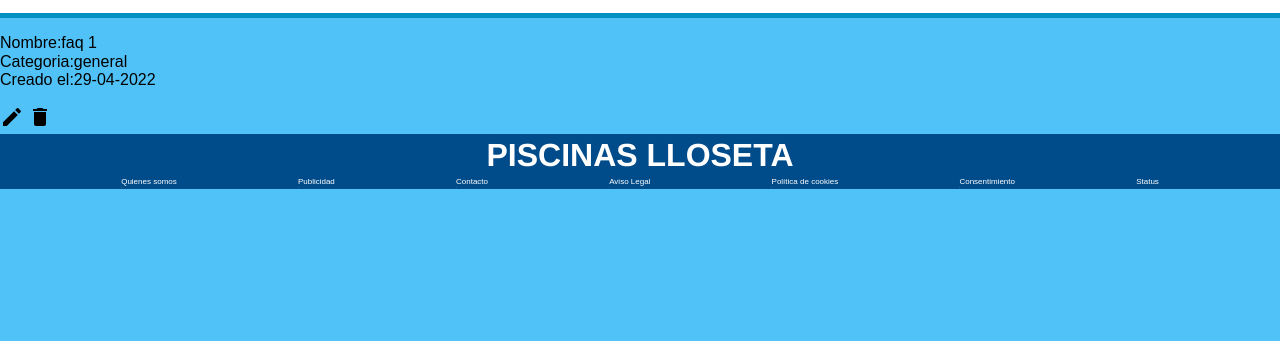
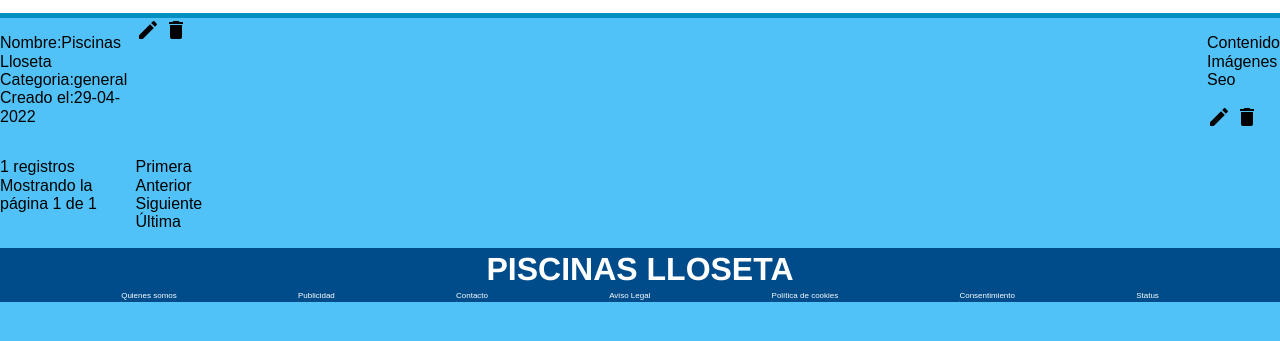
Before and after one commit to SergiHoms/piscina-web, a website built with webpack: page paneldeadministración.html in a window 1280 px wide. Shown: the part 61-402 px from the top of the page. Built offline with nearby package versions, Linux system fonts and the light colour scheme.

Commit message:
changes++

```diff
--- a/paneldeadministración.html
+++ b/paneldeadministración.html
@@ -61,11 +61,11 @@
     <main>
         <div class="admin">
             <div class="desktop-two-columns mobile-two-columns">
-                <div class="column-aside">
-                    <div class="box-faq-two columns">
+                <div class="column-left">
+                    <div class="mobile-two-columns">
                         <div class="column">
                             <ul class="list-faq">
-                                <li>Nombre:faq 1</li>
+                                <li>Nombre:Piscinas Lloseta</li>
                                 <li>Categoria:general</li>
                                 <li>Creado el:29-04-2022</li>
                             </ul>
@@ -79,6 +79,38 @@
                             </svg>
                         </div>
                     </div>
+                    <div class="mobile-two-columns">
+                        <div class="column">
+                            <ul class="list-down">
+                                <li>1 registros</li>
+                                <li>Mostrando la página 1 de 1</li>
+                            </ul>
+                        </div>
+                        <div class="column">
+                            <ul class="navigation-list">
+                                <li>Primera</li>
+                                <li>Anterior</li>
+                                <li>Siguiente</li>
+                                <li>Última</li>
+                            </ul>
+                        </div>
+                    </div>
+                </div>
+                <div class="column-right">
+                    <div class="box-content-first">
+                        <ul>
+                            <li>Contenido</li>
+                            <li>Imágenes</li>
+                            <li>Seo</li>
+                        </ul>
+                        <svg style="width:24px;height:24px" viewBox="0 0 24 24">
+                            <path fill="currentColor" d="M20.71,7.04C21.1,6.65 21.1,6 20.71,5.63L18.37,3.29C18,2.9 17.35,2.9 16.96,3.29L15.12,5.12L18.87,8.87M3,17.25V21H6.75L17.81,9.93L14.06,6.18L3,17.25Z" />
+                        </svg>
+                        <svg style="width:24px;height:24px" viewBox="0 0 24 24">
+                            <path fill="currentColor" d="M19,4H15.5L14.5,3H9.5L8.5,4H5V6H19M6,19A2,2 0 0,0 8,21H16A2,2 0 0,0 18,19V7H6V19Z" />
+                        </svg>
+                    </div>
+
                 </div>
             </div>
         </div>
```
